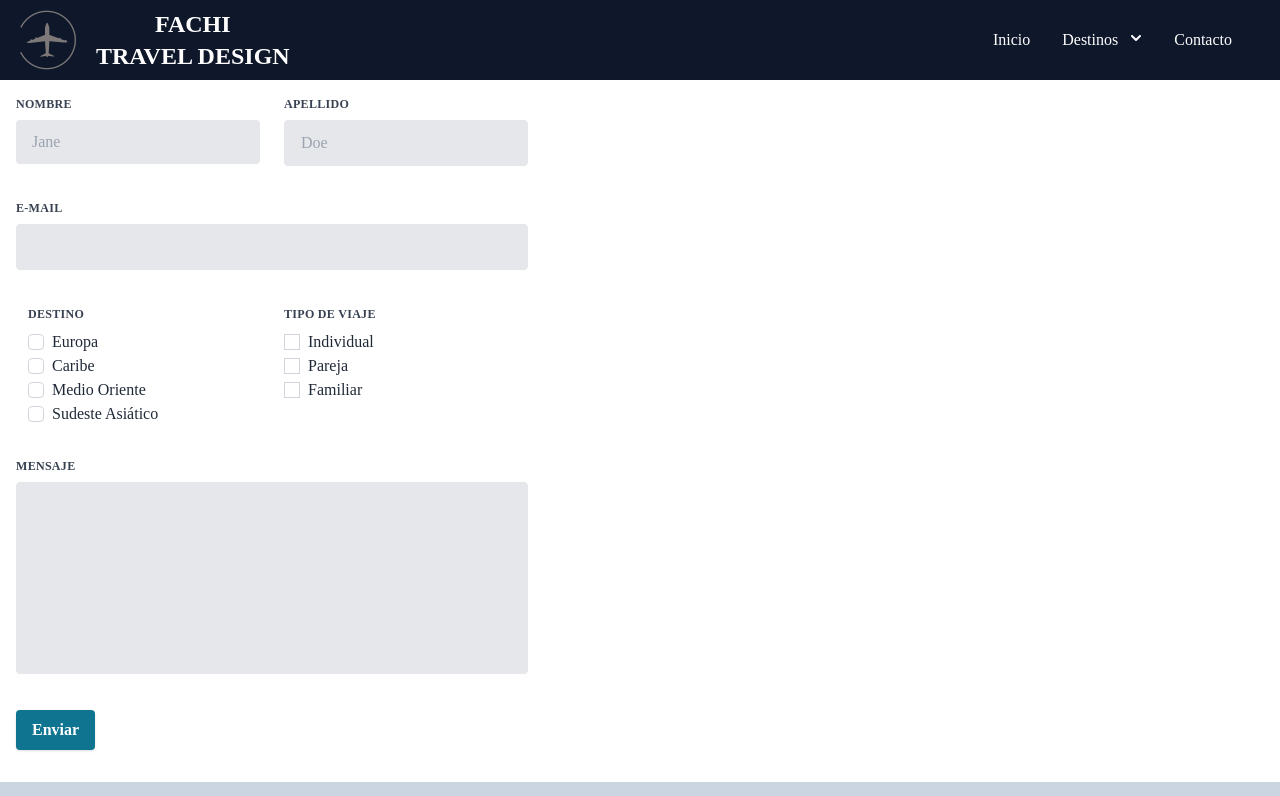
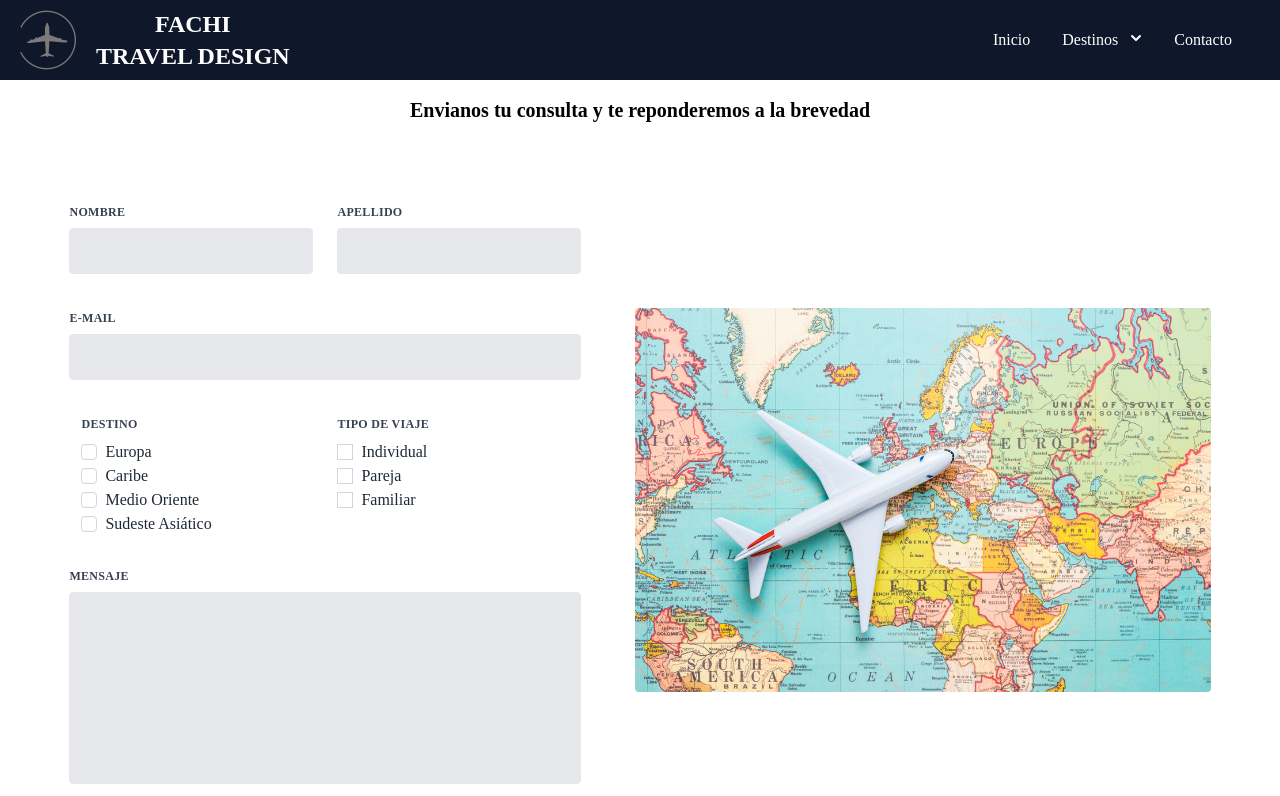
Before and after one commit to marley3000/fachi-travel-design, a React (Create React App) app: page /Contacto in a window 1280 px wide. Shown: the top 796 px of the page. Built offline with nearby package versions, Linux system fonts and the light colour scheme; a web font is replaced by a local one.

Commit message:
Finalización página Contacto con agregado de breackpoints. En Footer ucambio a 'absolute'

```diff
--- a/src/Components/Contacto.js
+++ b/src/Components/Contacto.js
@@ -1,109 +1,110 @@
 import React from 'react'
+import AvionTravel from "./Images/AvionTravel.jpg"
 
 const Contacto = () => {
   return (
-    <main className='pt-24'>
-      <div className='ml-4'>
-        <form className="w-full max-w-lg">
-          <div className="flex flex-wrap -mx-3 mb-6">
-            <div className="w-full md:w-1/2 px-3 mb-6 md:mb-0">
-              <label className="block uppercase tracking-wide text-gray-700 text-xs font-bold mb-2" for="grid-first-name">
+    <main className='pt-24 pb-24'>
+      <h2 className='text-lg font-bold text-center sm:text-xl'>Envianos tu consulta y te reponderemos a la brevedad</h2>
+      <div className='flex m-4 justify-evenly'>
+        <form className="w-5/6 pt-16 sm:max-w-lg">
+          <div className="flex flex-wrap mb-6 -mx-3">
+            <div className="w-full px-3 mb-6 md:w-1/2 md:mb-0">
+              <label className="block mb-2 text-xs font-bold tracking-wide text-gray-700 uppercase" for="grid-first-name">
                 Nombre
               </label>
-              <input className="appearance-none rounded block w-full bg-gray-200 text-gray-700 py-3 px-4 mb-3 leading-tight focus:outline-none focus:bg-white" id="grid-first-name" type="text" placeholder="Jane"/>
+              <input className="block w-full px-4 py-3 mb-3 leading-tight text-gray-700 bg-gray-200 border rounded appearance-none focus:outline-none focus:bg-white focus:border-gray-500" id="grid-first-name" type="text" placeholder=""/>
             </div>
-            <div className="w-full md:w-1/2 px-3">
-              <label className="block uppercase tracking-wide text-gray-700 text-xs font-bold mb-2" for="grid-last-name">
+            <div className="w-full px-3 md:w-1/2">
+              <label className="block mb-2 text-xs font-bold tracking-wide text-gray-700 uppercase" for="grid-last-name">
                 Apellido
               </label>
-              <input className="appearance-none block w-full bg-gray-200 text-gray-700 border border-gray-200 rounded py-3 px-4 leading-tight focus:outline-none focus:bg-white focus:border-gray-500" id="grid-last-name" type="text" placeholder="Doe"/>
+              <input className="block w-full px-4 py-3 mb-3 leading-tight text-gray-700 bg-gray-200 border rounded appearance-none focus:outline-none focus:bg-white focus:border-gray-500" id="grid-last-name" type="text" placeholder=""/>
             </div>
           </div>
-          <div className="flex flex-wrap -mx-3 mb-6">
+          <div className="flex flex-wrap mb-6 -mx-3">
             <div className="w-full px-3">
-              <label className="block uppercase tracking-wide text-gray-700 text-xs font-bold mb-2" for="grid-password">
+              <label className="block mb-2 text-xs font-bold tracking-wide text-gray-700 uppercase" for="grid-password">
                 E-mail
               </label>
-              <input className="appearance-none block w-full bg-gray-200 text-gray-700 border border-gray-200 rounded py-3 px-4 mb-3 leading-tight focus:outline-none focus:bg-white focus:border-gray-500" id="email" type="email"/>
+              <input className="block w-full px-4 py-3 mb-3 leading-tight text-gray-700 bg-gray-200 border rounded appearance-none focus:outline-none focus:bg-white focus:border-gray-500" id="email" type="email"/>
             </div>
           </div>
           <div className="flex flex-wrap mb-6">
-            <div className="w-full md:w-1/2 px-3 mb-6 md:mb-0">
-              <label className="block uppercase tracking-wide text-gray-700 text-xs font-bold mb-2" for="grid-first-name">
+            <div className="w-full px-3 mb-6 md:w-1/2 md:mb-0">
+              <label className="block mb-2 text-xs font-bold tracking-wide text-gray-700 uppercase" for="grid-first-name">
                 Destino
               </label>
               <div>
                 <div className="form-check">
-                  <input className="form-check-input appearance-none h-4 w-4 border rounded border-gray-300 bg-white checked:bg-cyan-700 checked:border-cyan-700 focus:outline-none transition duration-200 mt-1 align-top bg-no-repeat bg-center bg-contain float-left mr-2 cursor-pointer" type="checkbox" name="destino" id="europa"/>
-                  <label className="form-check-label inline-block text-gray-800" for="europa">
+                  <input className="float-left w-4 h-4 mt-1 mr-2 align-top transition duration-200 bg-white bg-center bg-no-repeat bg-contain border border-gray-300 rounded appearance-none cursor-pointer form-check-input checked:bg-cyan-700 checked:border-cyan-700 focus:outline-none" type="checkbox" name="destino" id="europa"/>
+                  <label className="inline-block text-gray-800 form-check-label" for="europa">
                     Europa
                   </label>
                 </div>
                 <div className="form-check">
-                  <input className="form-check-input appearance-none h-4 w-4 border rounded border-gray-300 bg-white checked:bg-cyan-700 checked:border-cyan-700 focus:outline-none transition duration-200 mt-1 align-top bg-no-repeat bg-center bg-contain float-left mr-2 cursor-pointer" type="checkbox" name="destino" id="caribe"/>
-                  <label className="form-check-label inline-block text-gray-800" for="caribe">
+                  <input className="float-left w-4 h-4 mt-1 mr-2 align-top transition duration-200 bg-white bg-center bg-no-repeat bg-contain border border-gray-300 rounded appearance-none cursor-pointer form-check-input checked:bg-cyan-700 checked:border-cyan-700 focus:outline-none" type="checkbox" name="destino" id="caribe"/>
+                  <label className="inline-block text-gray-800 form-check-label" for="caribe">
                     Caribe
                   </label>
                 </div>
                 <div className="form-check">
-                  <input className="form-check-input appearance-none h-4 w-4 border rounded border-gray-300 bg-white checked:bg-cyan-700 checked:border-cyan-700 focus:outline-none transition duration-200 mt-1 align-top bg-no-repeat bg-center bg-contain float-left mr-2 cursor-pointer" type="checkbox" name="destino" id="medio oriente"/>
-                  <label className="form-check-label inline-block text-gray-800" for="medio oriente">
+                  <input className="float-left w-4 h-4 mt-1 mr-2 align-top transition duration-200 bg-white bg-center bg-no-repeat bg-contain border border-gray-300 rounded appearance-none cursor-pointer form-check-input checked:bg-cyan-700 checked:border-cyan-700 focus:outline-none" type="checkbox" name="destino" id="medio oriente"/>
+                  <label className="inline-block text-gray-800 form-check-label" for="medio oriente">
                     Medio Oriente
                   </label>
                 </div>
                 <div className="form-check">
-                  <input className="form-check-input appearance-none h-4 w-4 border rounded border-gray-300 bg-white checked:bg-cyan-700 checked:border-cyan-700 focus:outline-none transition duration-200 mt-1 align-top bg-no-repeat bg-center bg-contain float-left mr-2 cursor-pointer" type="checkbox" name="destino" id="sudeste asiatico"/>
-                  <label className="form-check-label inline-block text-gray-800" for="sudeste asiatico">
+                  <input className="float-left w-4 h-4 mt-1 mr-2 align-top transition duration-200 bg-white bg-center bg-no-repeat bg-contain border border-gray-300 rounded appearance-none cursor-pointer form-check-input checked:bg-cyan-700 checked:border-cyan-700 focus:outline-none" type="checkbox" name="destino" id="sudeste asiatico"/>
+                  <label className="inline-block text-gray-800 form-check-label" for="sudeste asiatico">
                     Sudeste Asiático
                   </label>
                 </div>
               </div>
             </div>
-
-            <div className="w-full md:w-1/2 px-3 mb-6 md:mb-0">
-              <label className="block uppercase tracking-wide text-gray-700 text-xs font-bold mb-2" for="grid-first-name">
+            <div className="w-full px-3 mb-6 md:w-1/2 md:mb-0">
+              <label className="block mb-2 text-xs font-bold tracking-wide text-gray-700 uppercase" for="grid-first-name">
                 Tipo de Viaje
               </label>
               <div>
                 <div className="form-check">
-                  <input className="form-check-input appearance-none h-4 w-4 border border-gray-300 bg-white checked:bg-cyan-700 checked:border-cyan-700 focus:outline-none transition duration-200 mt-1 align-top bg-no-repeat bg-center bg-contain float-left mr-2 cursor-pointer" type="radio" name="viaje" id="individual"/>
-                  <label className="form-check-label inline-block text-gray-800" for="individual">
+                  <input className="float-left w-4 h-4 mt-1 mr-2 align-top transition duration-200 bg-white bg-center bg-no-repeat bg-contain border border-gray-300 appearance-none cursor-pointer form-check-input checked:bg-cyan-700 checked:border-cyan-700 focus:outline-none" type="radio" name="viaje" id="individual"/>
+                  <label className="inline-block text-gray-800 form-check-label" for="individual">
                     Individual
                   </label>
                 </div>
                 <div className="form-check">
-                  <input className="form-check-input appearance-none h-4 w-4 border border-gray-300 bg-white checked:bg-cyan-700 checked:border-cyan-700 focus:outline-none transition duration-200 mt-1 align-top bg-no-repeat bg-center bg-contain float-left mr-2 cursor-pointer" type="radio" name="viaje" id="pareja"/>
-                  <label className="form-check-label inline-block text-gray-800" for="pareja">
+                  <input className="float-left w-4 h-4 mt-1 mr-2 align-top transition duration-200 bg-white bg-center bg-no-repeat bg-contain border border-gray-300 appearance-none cursor-pointer form-check-input checked:bg-cyan-700 checked:border-cyan-700 focus:outline-none" type="radio" name="viaje" id="pareja"/>
+                  <label className="inline-block text-gray-800 form-check-label" for="pareja">
                     Pareja
                   </label>
                 </div>
                 <div className="form-check">
-                  <input className="form-check-input appearance-none h-4 w-4 border border-gray-300 bg-white checked:bg-cyan-700 checked:border-cyan-700 focus:outline-none transition duration-200 mt-1 align-top bg-no-repeat bg-center bg-contain float-left mr-2 cursor-pointer" type="radio" name="viaje" id="familiar"/>
-                  <label className="form-check-label inline-block text-gray-800" for="familiar">
+                  <input className="float-left w-4 h-4 mt-1 mr-2 align-top transition duration-200 bg-white bg-center bg-no-repeat bg-contain border border-gray-300 appearance-none cursor-pointer form-check-input checked:bg-cyan-700 checked:border-cyan-700 focus:outline-none" type="radio" name="viaje" id="familiar"/>
+                  <label className="inline-block text-gray-800 form-check-label" for="familiar">
                     Familiar
                   </label>
                 </div>
               </div>
             </div>
-
           </div>
-          <div className="flex flex-wrap -mx-3 mt-8 mb-6">
+          <div className="flex flex-wrap mt-8 mb-6 -mx-3">
             <div className="w-full px-3">
-              <label className="block uppercase tracking-wide text-gray-700 text-xs font-bold mb-2" for="grid-password">
+              <label className="block mb-2 text-xs font-bold tracking-wide text-gray-700 uppercase" for="grid-password">
                 Mensaje
               </label>
-              <textarea className=" no-resize appearance-none block w-full bg-gray-200 text-gray-700 border border-gray-200 rounded py-3 px-4 mb-3 leading-tight focus:outline-none focus:bg-white focus:border-gray-500 h-48 resize-none" id="message"></textarea>
+              <textarea className="block w-full h-48 px-4 py-3 mb-3 leading-tight text-gray-700 bg-gray-200 border border-gray-200 rounded appearance-none resize-none focus:outline-none focus:bg-white focus:border-gray-500" id="message"></textarea>
             </div>
           </div>
           <div className="md:flex md:items-center">
             <div className="md:w-1/3">
-              <button className="shadow bg-cyan-700 hover:bg-indigo-700 focus:shadow-outline focus:outline-none text-white font-bold py-2 px-4 rounded" type="button">
+              <button className="px-4 py-2 font-bold text-white rounded shadow bg-cyan-700 hover:bg-indigo-700 focus:shadow-outline focus:outline-none" type="button">
                 Enviar
               </button>
             </div>
             <div className="md:w-2/3"></div>
           </div>
         </form>
+        <img className="self-center hidden rounded md:inline-block md:h-52 lg:h-72 xl:h-96" src={AvionTravel} alt="Avion Travel"/>
       </div>
     </main>
   )
--- a/src/Components/Footer.js
+++ b/src/Components/Footer.js
@@ -3,7 +3,7 @@ import { FaFacebook, FaInstagram, FaTwitter } from "react-icons/fa"
 
 const Footer = () => {
   return (
-    <div className='flex items-center justify-center bg-slate-300 h-12 mt-8 w-full absolute'>
+    <div className='absolute bottom-0 flex items-center justify-center w-full h-12 mt-8 bg-slate-300'>
       <p className='mr-4'>Seguinos en nuestras redes sociales</p>
       <ul className='flex justify-between list-none'>
         <li className='mx-4'><a href="https://es-la.facebook.com/" target='_blank' rel='noreferrer'><FaFacebook/></a></li>
--- a/src/Components/Inicio.js
+++ b/src/Components/Inicio.js
@@ -2,8 +2,8 @@ import React from 'react'
 
 const Inicio = () => {
   return (
-    <main className='pt-24 bg-yellow-100 h-screen'>
-      <div>Inicio</div>
+    <main className='h-screen pt-24 bg-yellow-100'>
+
     </main>
   )
 }
--- a/src/index.css
+++ b/src/index.css
@@ -5,4 +5,10 @@
 
 * {
     font-family: 'IM Fell English', serif;
+    box-sizing: border-box;
 }
+
+body {
+    position: relative;
+    min-height: 100vh;
+}
```
Also changed, not shown: src/Components/Rutas.js (+9 -8 lines), src/Components/Images/AvionTravel.jpg (added), src/Components/Images/AvionTravel.png (added), src/Components/ListaDestinos/Caribe.js (renamed from src/Components/Lista Destinos/Caribe.js), src/Components/ListaDestinos/Europa.js (renamed from src/Components/Lista Destinos/Europa.js), src/Components/ListaDestinos/MedioOriente.js (renamed from src/Components/Lista Destinos/MedioOriente.js), src/Components/ListaDestinos/SudesteAsiático.js (renamed from src/Components/Lista Destinos/SudesteAsiático.js).
